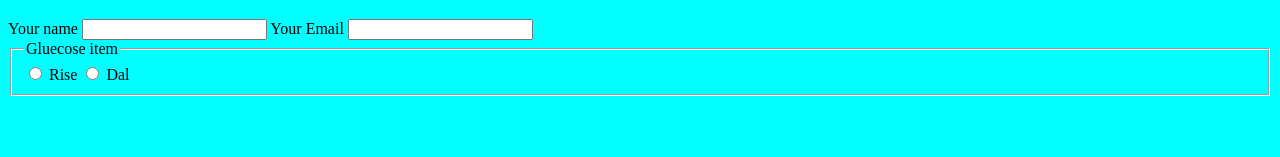
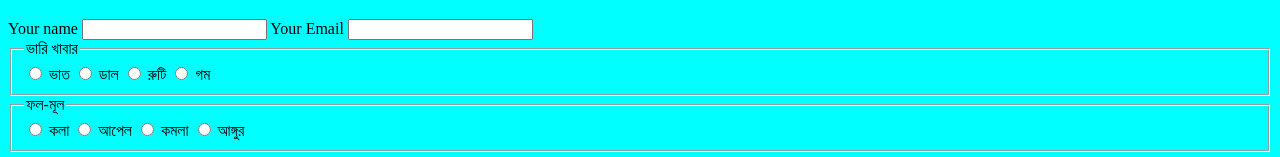
Before and after one commit to mahadi-04/physics, a plain HTML site: page index.html in a window 1280 px wide. Shown: the part 2230-2387 px from the top of the page. Before the commit the page ends 2334 px from the top, so only its background shows below. Drawn offline with Linux system fonts and the light colour scheme.

Commit message:
addted some iteam

```diff
--- a/index.html
+++ b/index.html
@@ -135,14 +135,37 @@ W = পার্টিকেল বিন্যাসের সম্ভাব
 
 </form>
 <fieldset>
-    <legend>Gluecose item</legend>
+    <legend>ভারি খাবার</legend>
 
 
     <input type="radio" name="q" id="m">
-    <label for="m">Rise</label>
+    <label for="m">ভাত</label>
 
     <input type="radio" name="q" id="n">
-    <label for="n">Dal</label>
+    <label for="n">ডাল</label>
+
+    <input type="radio" name="q" id="n">
+    <label for="n">রুটি</label>
+
+    <input type="radio" name="q" id="n">
+    <label for="n">গম</label>
+</fieldset>
+
+<fieldset>
+<legend>ফল-মূল</legend>
+
+<input type="radio" name="p" id="o">
+<label for="o">কলা</label>
+
+<input type="radio" name="p" id="l">
+<label for="l">আপেল</label>
+
+<input type="radio" name="p" id="y">
+<label for="l">কমলা</label>
+
+<input type="radio" name="p" id="t">
+<label for="t">আঙ্গুর</label>
+
 
 </fieldset>
 
```
